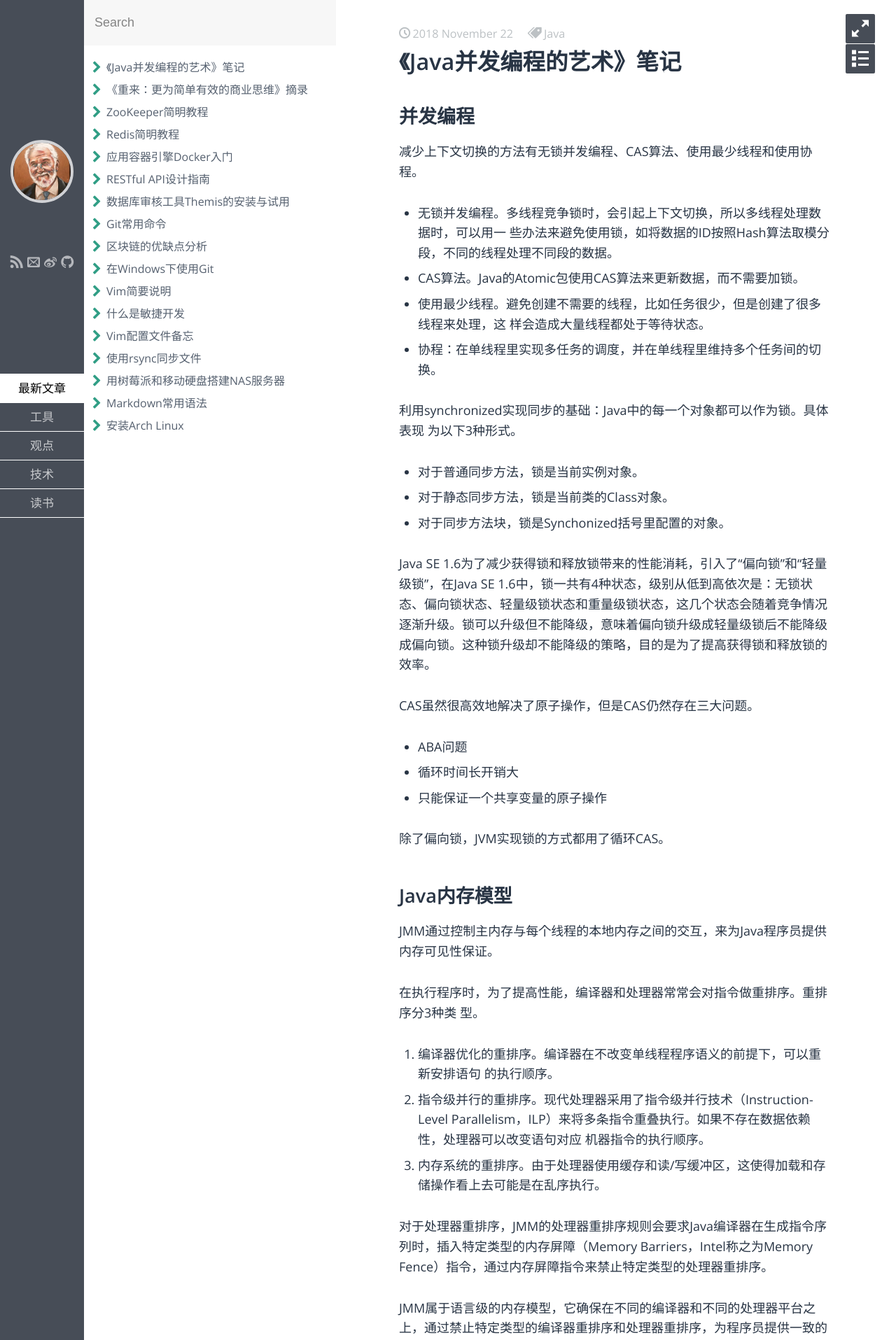
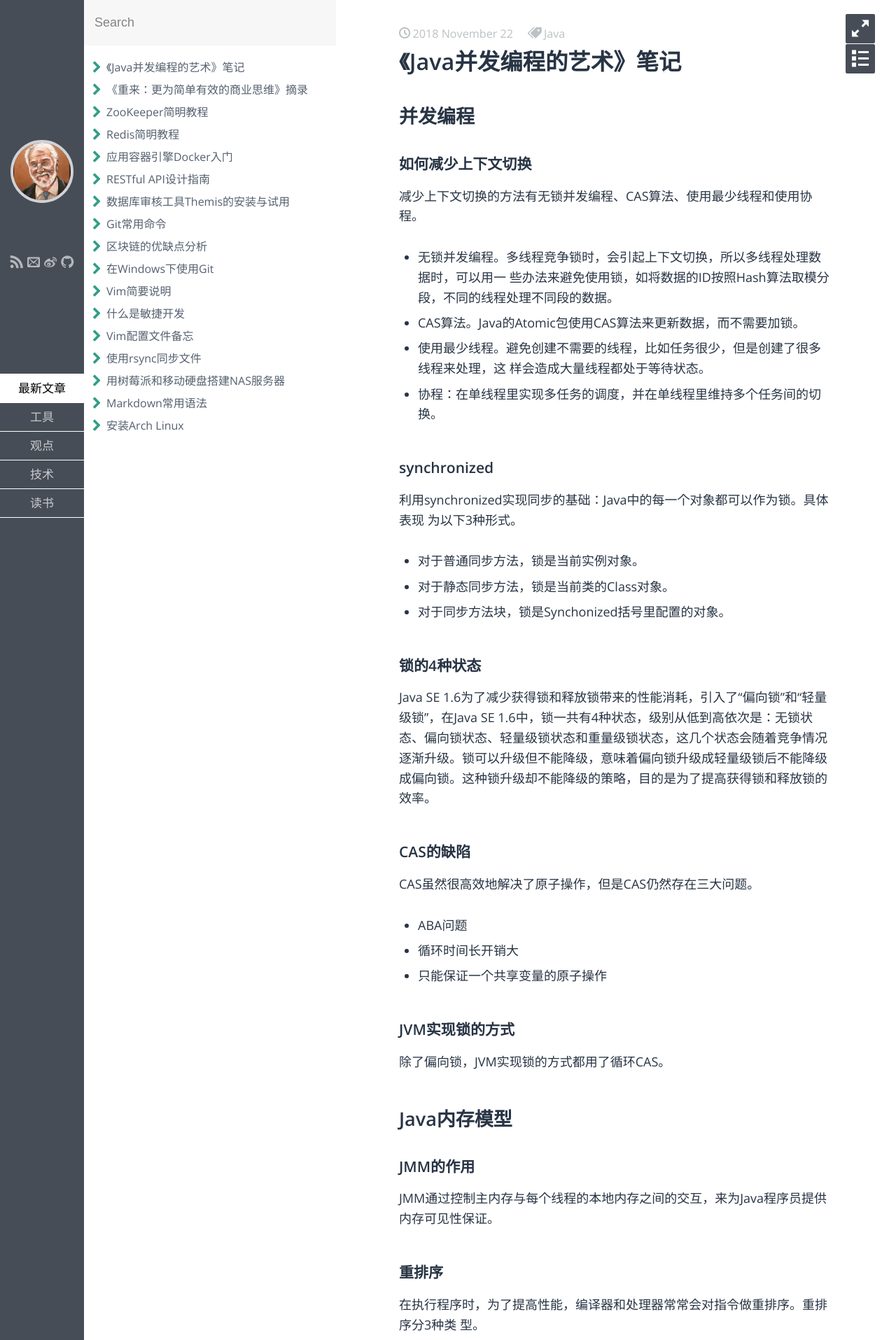
Before and after one commit to kpali/blog, a Jekyll site: the page built from _posts/tech/2018-11-22-the-art-of-java-concurrency-programming.md, in a window 1280 px wide. Shown: the top 1915 px of the page at 70% size. Built offline with Jekyll 4.4.1, drawn with Linux system fonts in a browser that asks for light colours; some web fonts are replaced; some of the changed text lies outside the part shown.

Commit message:
修改文章排版，添加子标题

```diff
--- a/_posts/tech/2018-11-22-the-art-of-java-concurrency-programming.md
+++ b/_posts/tech/2018-11-22-the-art-of-java-concurrency-programming.md
@@ -8,6 +8,8 @@ tags: [ Java ]
 
 ## 并发编程
 
+### 如何减少上下文切换
+
 减少上下文切换的方法有无锁并发编程、CAS算法、使用最少线程和使用协程。
 
 - 无锁并发编程。多线程竞争锁时，会引起上下文切换，所以多线程处理数据时，可以用一
@@ -17,7 +19,7 @@ tags: [ Java ]
   样会造成大量线程都处于等待状态。
 - 协程：在单线程里实现多任务的调度，并在单线程里维持多个任务间的切换。
 
-
+### synchronized
 
 利用synchronized实现同步的基础：Java中的每一个对象都可以作为锁。具体表现
 为以下3种形式。
@@ -26,11 +28,11 @@ tags: [ Java ]
 - 对于静态同步方法，锁是当前类的Class对象。
 - 对于同步方法块，锁是Synchonized括号里配置的对象。
 
-
+### 锁的4种状态
 
 Java SE 1.6为了减少获得锁和释放锁带来的性能消耗，引入了“偏向锁”和“轻量级锁”，在Java SE 1.6中，锁一共有4种状态，级别从低到高依次是：无锁状态、偏向锁状态、轻量级锁状态和重量级锁状态，这几个状态会随着竞争情况逐渐升级。锁可以升级但不能降级，意味着偏向锁升级成轻量级锁后不能降级成偏向锁。这种锁升级却不能降级的策略，目的是为了提高获得锁和释放锁的效率。
 
-
+### CAS的缺陷
 
 CAS虽然很高效地解决了原子操作，但是CAS仍然存在三大问题。
 
@@ -38,15 +40,17 @@ CAS虽然很高效地解决了原子操作，但是CAS仍然存在三大问题
 - 循环时间长开销大
 - 只能保证一个共享变量的原子操作
 
-
+### JVM实现锁的方式
 
 除了偏向锁，JVM实现锁的方式都用了循环CAS。
 
 ## Java内存模型
 
+### JMM的作用
+
 JMM通过控制主内存与每个线程的本地内存之间的交互，来为Java程序员提供内存可见性保证。
 
-
+### 重排序
 
 在执行程序时，为了提高性能，编译器和处理器常常会对指令做重排序。重排序分3种类
 型。
@@ -105,7 +103,7 @@ volatile重排序规则：
 - 当第一个操作是volatile读时，不管第二个操作是什么，都不能重排序。这个规则确保volatile读之后的操作不会被编译器重排序到volatile读之前。
 - 当第一个操作是volatile写，第二个操作是volatile读时，不能重排序。
 
-
+### 公平锁和非公平锁
 
 公平锁和非公平锁的内存语义总结：
 
@@ -113,7 +111,7 @@ volatile重排序规则：
 - 公平锁获取时，首先会去读volatile变量。
 - 非公平锁获取时，首先会用CAS更新volatile变量，这个操作同时具有volatile读和volatile写的内存语义。
 
-
+### final域重排序
 
 final域重排序规则：
 
@@ -165,11 +167,11 @@ ThreadLocal，即线程变量，是一个以ThreadLocal对象为键、任意对
 - 锁是面向使用者的，它定义了使用者与锁交互的接口（比如可以允许两个线程并行访问），隐藏了实现细节；
 - 同步器面向的是锁的实现者，它简化了锁的实现方式，屏蔽了同步状态管理、线程的排队、等待与唤醒等底层操作。锁和同步器很好地隔离了使用者和实现者所需关注的领域。
 
-
+### 重入锁
 
 重入锁ReentrantLock，顾名思义，就是支持重进入的锁，它表示该锁能够支持一个线程对资源的重复加锁。除此之外，该锁的还支持获取锁时的公平和非公平性选择。
 
-
+### 读写锁
 
 之前提到锁（如Mutex和ReentrantLock）基本都是排他锁，这些锁在同一时刻只允许一个线程进行访问，而读写锁在同一时刻可以允许多个读线程访问，但是在写线程访问时，所有的读线程和其他写线程均被阻塞。读写锁维护了一对锁，一个读锁和一个写锁，通过分离读锁和写锁，使得并发性相比一般的排他锁有了很大提升。
 
@@ -237,11 +241,15 @@ Exchanger可以用于遗传算法，遗传算法里需要选出两个人作为
 
 ## Java中的线程池
 
+### 线程池的主要流程
+
 当提交一个新任务到线程池时，线程池的处理流程如下。
 
 1. 线程池判断核心线程池里的线程是否都在执行任务。如果不是，则创建一个新的工作线程来执行任务。如果核心线程池里的线程都在执行任务，则进入下个流程。
 2. 线程池判断工作队列是否已经满。如果工作队列没有满，则将新提交的任务存储在这个工作队列里。如果工作队列满了，则进入下个流程。
 3. 线程池判断线程池的线程是否都处于工作状态。如果没有，则创建一个新的工作线程来执行任务。如果已经满了，则交给饱和策略来处理这个任务。
+
+### execute方法
 
 ThreadPoolExecutor执行execute方法分下面4种情况。
 
@@ -275,17 +285,13 @@ ThreadPoolExecutor采取上述步骤的总体设计思路，是为了在执行ex
 - SingleThreadExecutor：使用单个worker线程的Executor。SingleThreadExecutor使用无界队列inkedBlockingQueue作为线程池的工作队列（队列的容量为Integer.MAX_VALUE）。
 - CachedThreadPool：会根据需要创建新线程的线程池。CachedThreadPool使用没有容量的SynchronousQueue作为线程池的工作队列，但CachedThreadPool的maximumPool是无界的。
 
-
-
-ScheduledThreadPoolExecutor：
+### ScheduledThreadPoolExecutor
 
 ScheduledThreadPoolExecutor继承自ThreadPoolExecutor。它主要用来在给定的延迟之后运行任务，或者定期执行任务。ScheduledThreadPoolExecutor的功能与Timer类似，但ScheduledThreadPoolExecutor功能更强大、更灵活。Timer对应的是单个后台线程，而ScheduledThreadPoolExecutor可以在构造函数中指定多个对应的后台线程数。
 
 ScheduledThreadPoolExecutor使用DelayQueue，DelayQueue是一个无界队列，所以ThreadPoolExecutor的maximumPoolSize在ScheduledThreadPoolExecutor中没有什么意义（设置maximumPoolSize的大小没有什么效果）。
 
-
-
-FutureTask：
+### FutureTask
 
 Future接口和实现Future接口的FutureTask类，代表异步计算的结果。
 
```
Also changed, not shown: other parts of _posts/tech/2018-11-22-the-art-of-java-concurrency-programming.md (+26 -24 lines).
